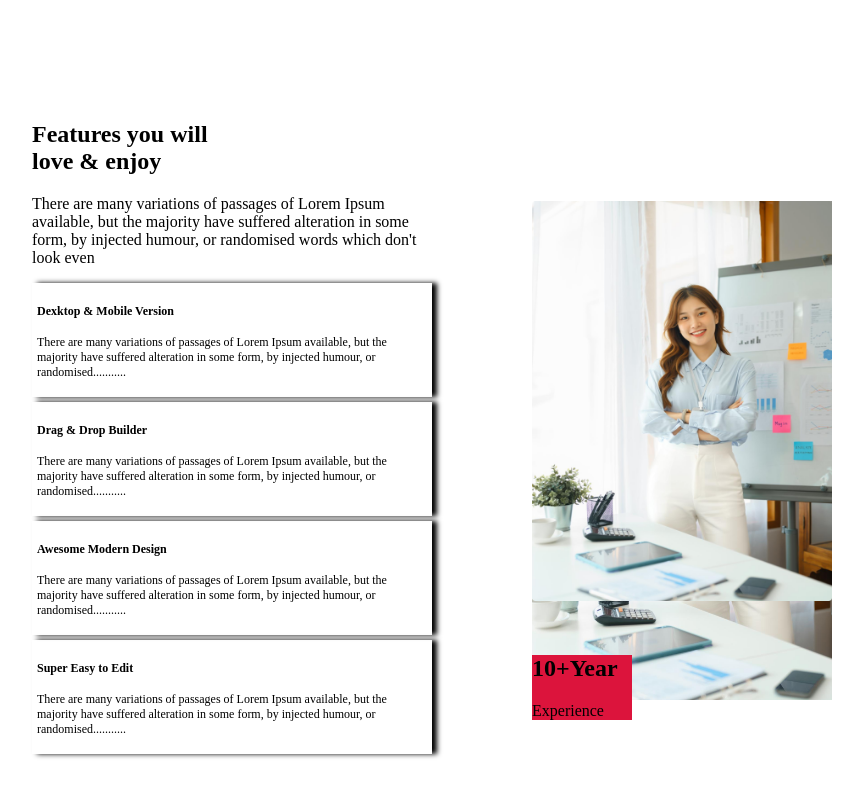
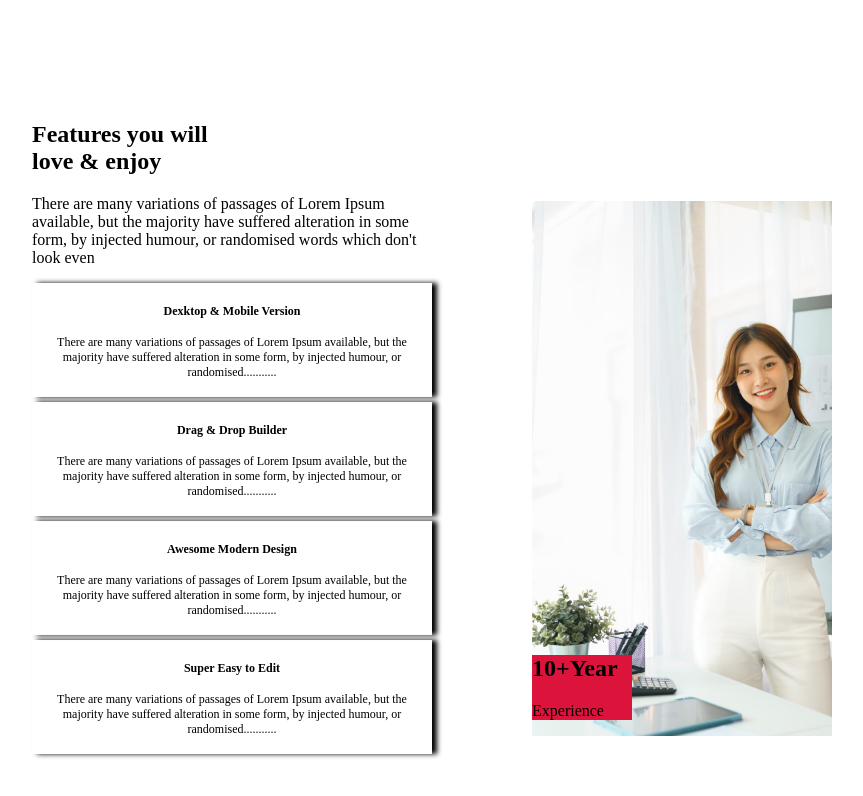
Before and after one commit to TanzinaAfroza1/Assignment-2, a plain HTML site: page index.html in a window 1280 px wide. Shown: the part 2027-2823 px from the top of the page, without its empty margins (226-1089 px from the left). Drawn offline with Linux system fonts and the light colour scheme.

Commit message:
added css style

```diff
--- a/CSS/style.css
+++ b/CSS/style.css
@@ -82,13 +82,13 @@
 
     background-image: url(/images/architect.png);
     background-repeat: no-repeat;
-    background-size:120%;
+    background-size:140%;
 
 }
 .dexktop-div img{
     width: 300px;
     height: 400px;
-    /* visibility: hidden; */
+    visibility: hidden;
 
 }
 
@@ -107,4 +107,5 @@
     padding: 5px;
     margin-top: 5px;
     font-size: 12px;
+    text-align: center;
 }
```
